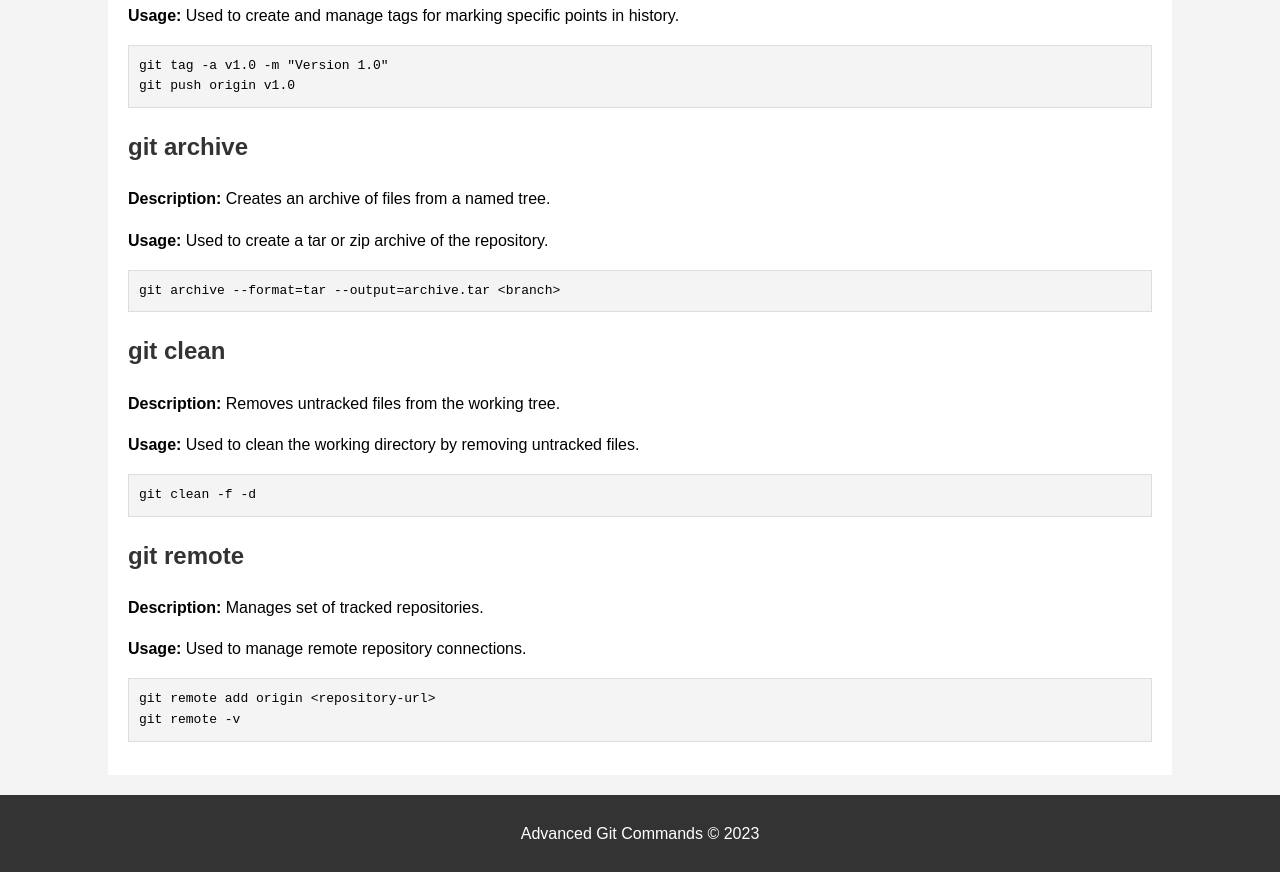
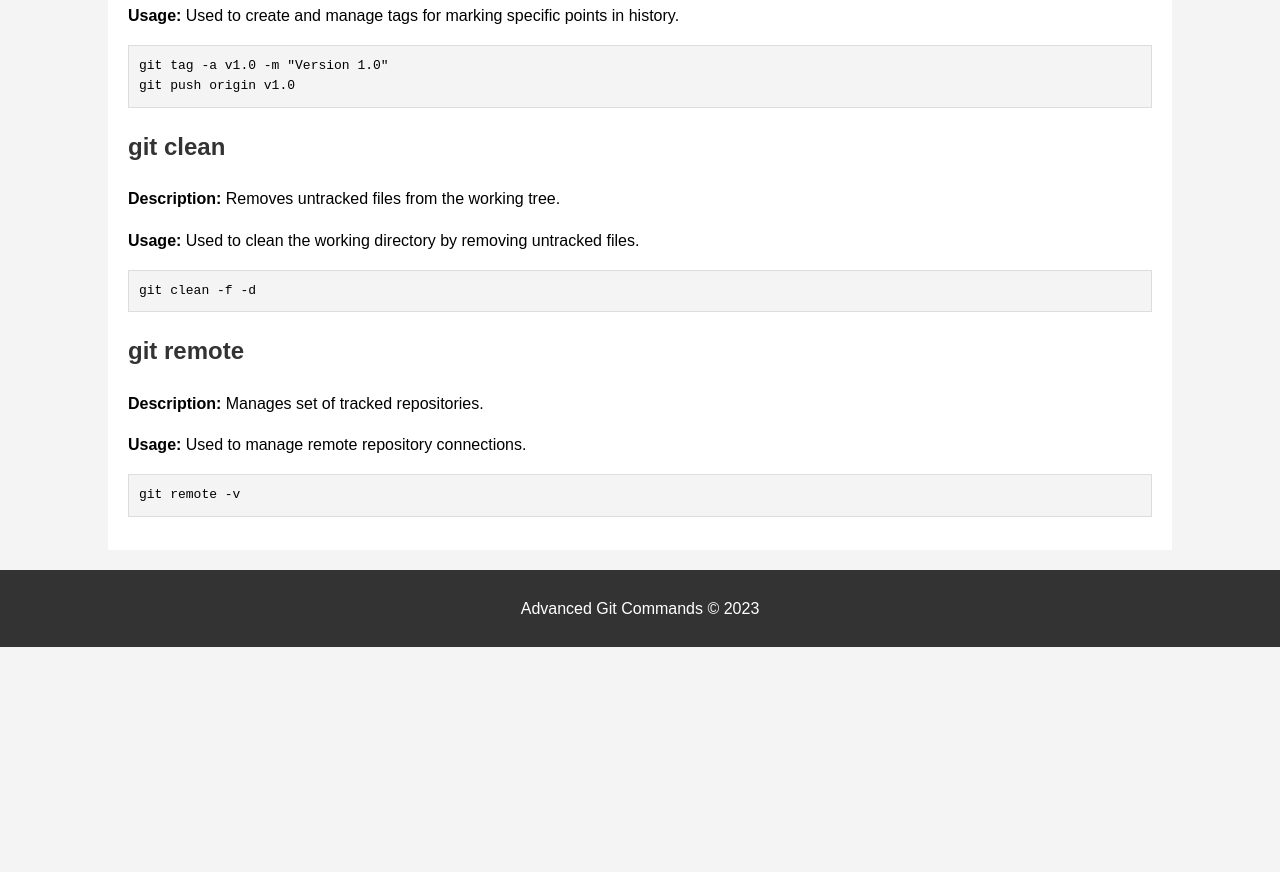
Before and after one commit to nayyaung/best_practices, a plain HTML site: page index.html in a window 1280 px wide. Shown: the part 2814-3686 px from the top of the page. After the commit the page ends 3461 px from the top, so only its background shows below. Drawn offline with Linux system fonts and the light colour scheme.

Commit message:
clean up

```diff
--- a/index.html
+++ b/index.html
@@ -158,13 +158,6 @@ git push origin v1.0</code></pre>
         </section>
 
         <section>
-            <h2>git archive</h2>
-            <p><strong>Description:</strong> Creates an archive of files from a named tree.</p>
-            <p><strong>Usage:</strong> Used to create a tar or zip archive of the repository.</p>
-            <pre><code>git archive --format=tar --output=archive.tar &lt;branch&gt;</code></pre>
-        </section>
-
-        <section>
             <h2>git clean</h2>
             <p><strong>Description:</strong> Removes untracked files from the working tree.</p>
             <p><strong>Usage:</strong> Used to clean the working directory by removing untracked files.</p>
@@ -175,8 +168,7 @@ git push origin v1.0</code></pre>
             <h2>git remote</h2>
             <p><strong>Description:</strong> Manages set of tracked repositories.</p>
             <p><strong>Usage:</strong> Used to manage remote repository connections.</p>
-            <pre><code>git remote add origin &lt;repository-url&gt;
-git remote -v</code></pre>
+            <pre><code>git remote -v</code></pre>
         </section>
     </div>
 
```
